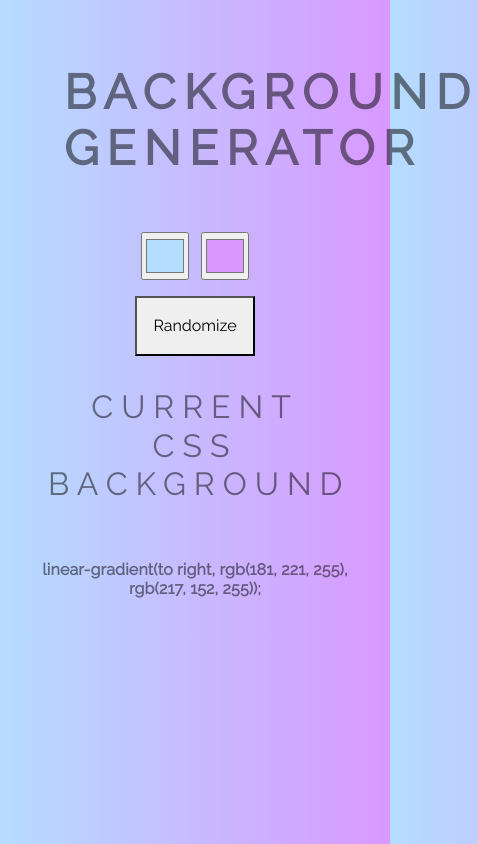
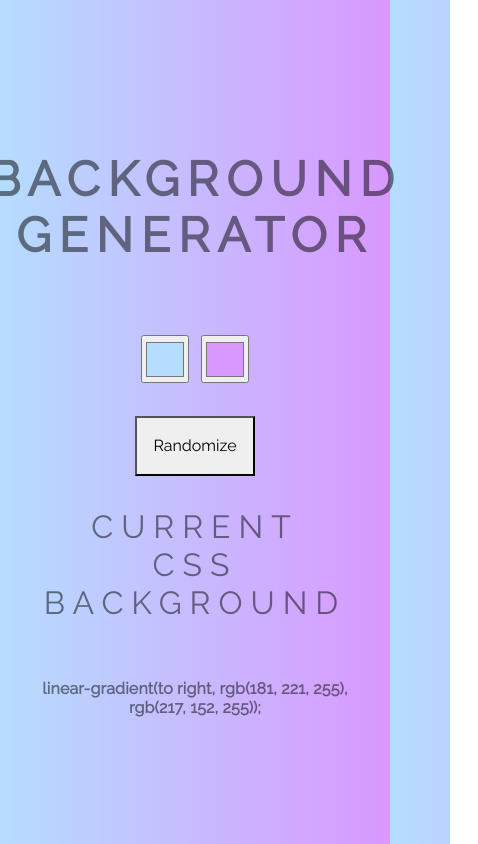
Before and after one commit to paytonjewell/gradient-generator, a plain HTML site: page index.html in a window 390 px wide. Shown: the whole page, 478 px wide, since content can reach past the window. Drawn offline with nearby package versions, Linux system fonts and the light colour scheme.

Commit message:
changed display to make responsive, changed padding to create better layout overall

```diff
--- a/index.html
+++ b/index.html
@@ -11,12 +11,16 @@
 	<link rel="stylesheet" href="style.css">
 </head>
 <body id = "gradient">
+	<div class="main">
 		<h1>Background Generator</h1>
+		<div class="inputs">
 			<input class = "color1" type="color" name="color1" value="#B5DDFF">
 			<input class = "color2" type="color" name="color2" value="#D998FF" id=""><br>
+		</div>
 		<button class="random">Randomize</button>
 		<h2>Current CSS Background</h2>
 		<h3></h3>
+	</div>
 
 
 
--- a/style.css
+++ b/style.css
@@ -8,10 +8,9 @@ body {
     letter-spacing: .5em;
     top: 15%;
     background: linear-gradient(to right, rgb(181, 222, 255) , rgb(217, 152, 255)); /* Standard syntax */
-    padding: 1em;
 }
 
-body > * {
+body * {
     padding: 1em;
 }
 
@@ -19,17 +18,27 @@ body > * {
     margin-top: 1em;
 }
 
+.main {
+    display: flex;
+    flex-direction: column;
+    justify-content: center;
+    align-items: center;
+    height: 100vh;
+}
+
+.inputs {
+    flex-direction: row;
+}
+
 input {
-    padding: 0.1em;
     height: 3em;
     width: 3em;
-
+    padding: .1em;
 }
 
 h1 {
     font: 600 3em 'Raleway', sans-serif;
     color: rgba(0,0,0,.5);
-    text-align: center;
     text-transform: uppercase;
     letter-spacing: .5rem;
 }
@@ -37,8 +46,6 @@ h1 {
 h3 {
     font: 900 1em 'Raleway', sans-serif;
     color: rgba(0,0,0,.5);
-    text-align: center;
     text-transform: none;
     letter-spacing: 0.01rem;
-
 }
```
Lines whose indentation alone changed are shown as unchanged.
